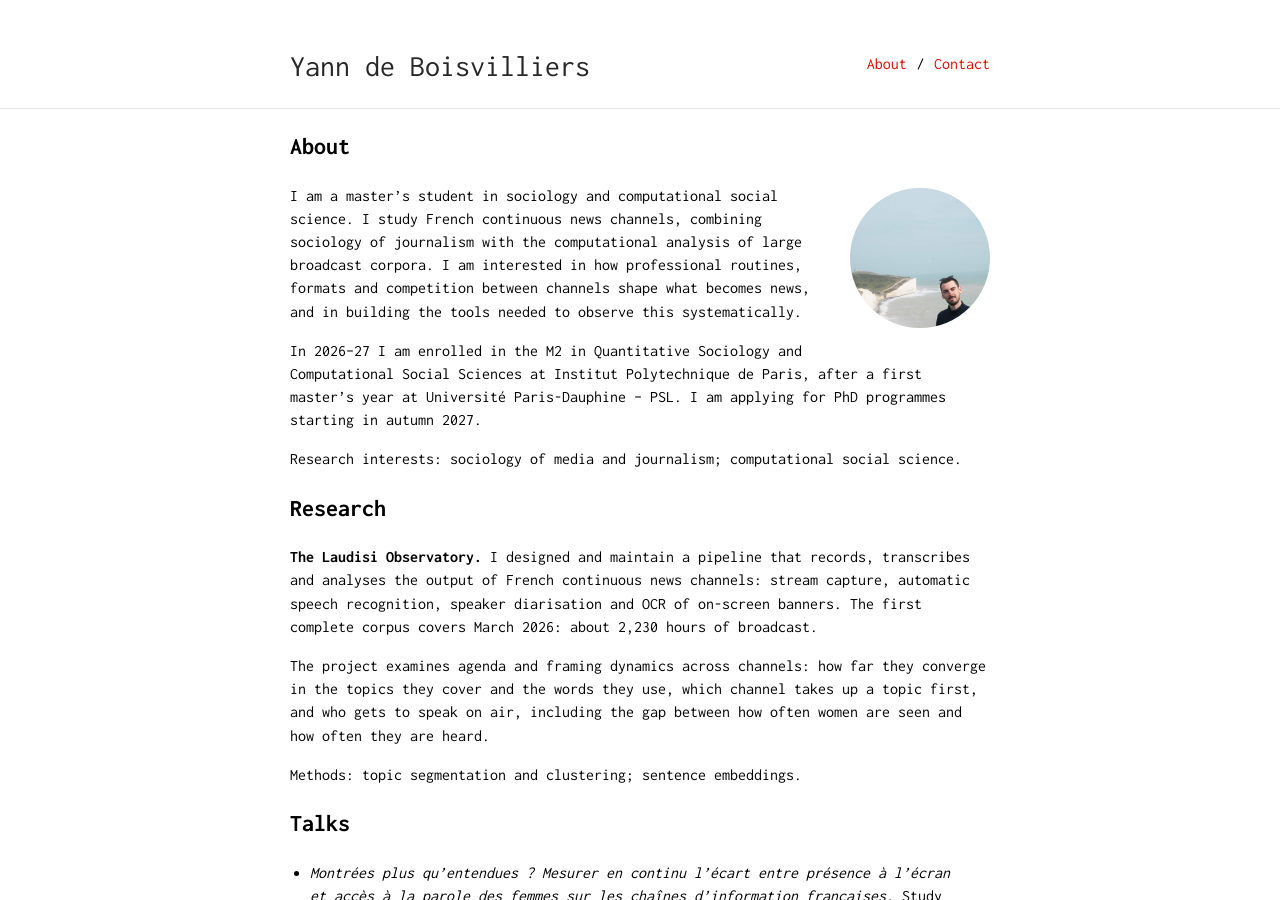
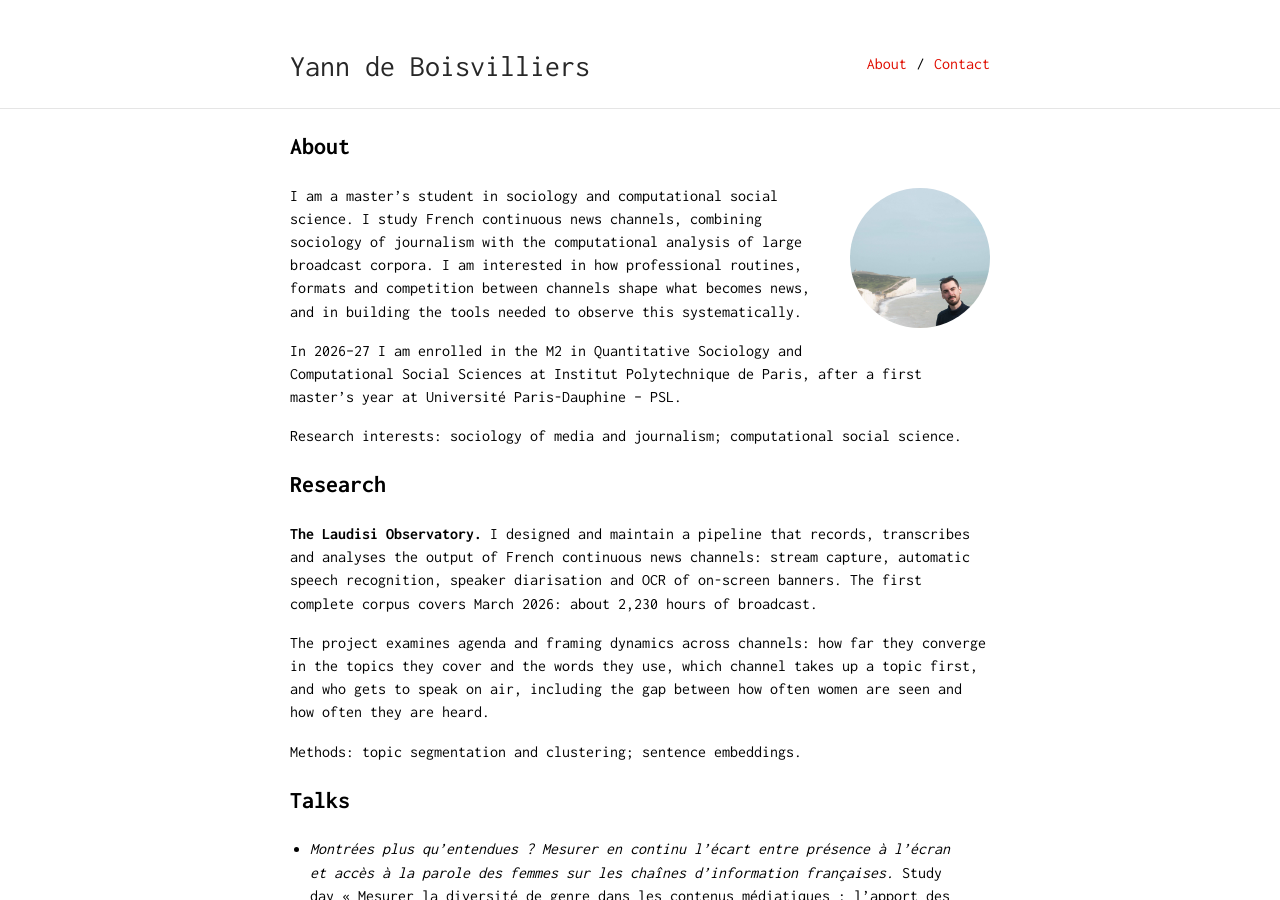
Before and after one commit to Yanndb974/site-yann-de-boisvilliers, a Jekyll site: the page built from index.md, in a window 1280 px wide and 900 px high. Built offline with Jekyll 4.4.1, drawn with Linux system fonts in a browser that asks for light colours.

Commit message:
Update index.md to remove PhD application details
Removed information about applying for PhD programmes.

```diff
--- a/index.md
+++ b/index.md
@@ -9,7 +9,7 @@ layout: default
 
 I am a master's student in sociology and computational social science. I study French continuous news channels, combining sociology of journalism with the computational analysis of large broadcast corpora. I am interested in how professional routines, formats and competition between channels shape what becomes news, and in building the tools needed to observe this systematically.
 
-In 2026–27 I am enrolled in the M2 in Quantitative Sociology and Computational Social Sciences at Institut Polytechnique de Paris, after a first master's year at Université Paris-Dauphine – PSL. I am applying for PhD programmes starting in autumn 2027.
+In 2026–27 I am enrolled in the M2 in Quantitative Sociology and Computational Social Sciences at Institut Polytechnique de Paris, after a first master's year at Université Paris-Dauphine – PSL.
 
 Research interests: sociology of media and journalism; computational social science.
 
```
